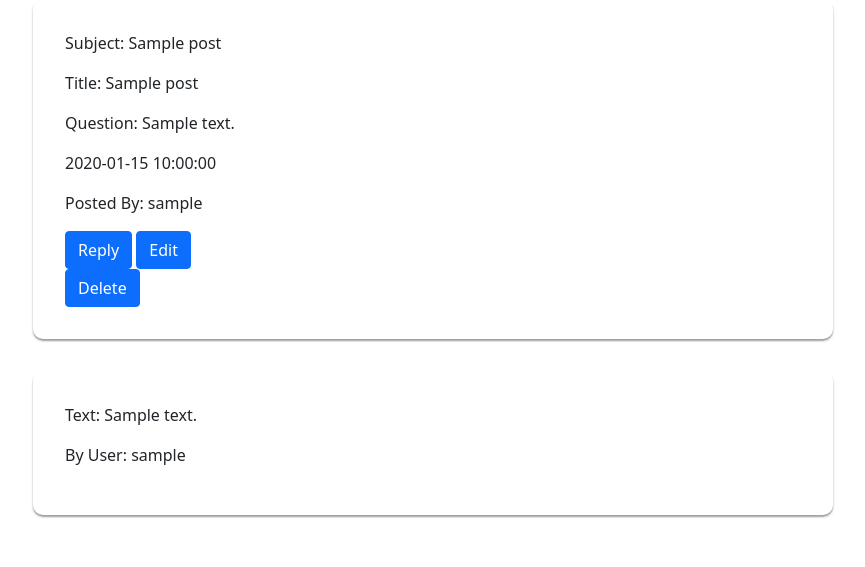
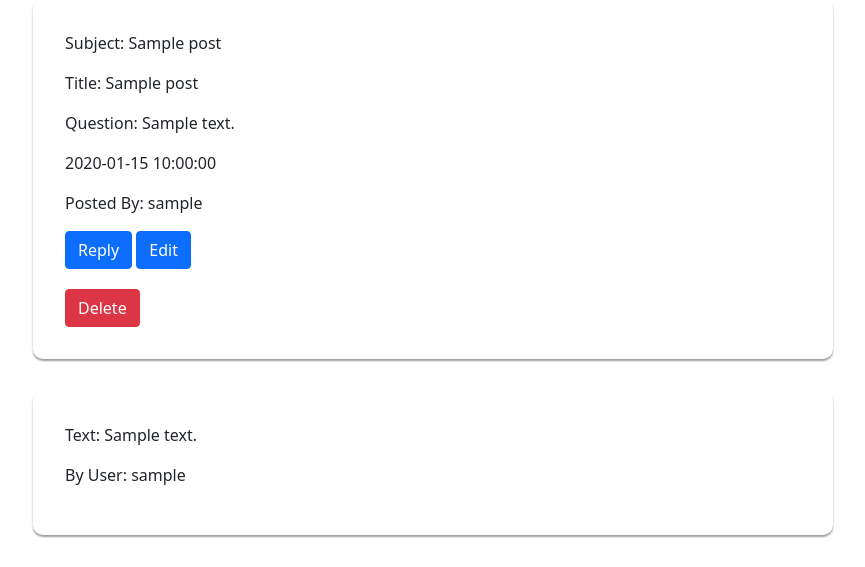
Before and after one commit to Cngo2019/ITSC_3155_Project, a Flask app: page /post/1 in a window 1280 px wide. Shown: the part 89-656 px from the top of the page, without its empty margins (127-992 px from the left). Run offline with Flask 2, Linux system fonts and the light colour scheme; the visitor is signed in with stand-in values (Sample User, id 1); tables that the repository leaves empty hold one stand-in row (values such as "Sample post").

Commit message:
fixing some layouts

```diff
--- a/app.py
+++ b/app.py
@@ -238,4 +238,4 @@ def add_reply(post_id):
 
     db.session.add(new_reply)
     db.session.commit()
-    return redirect("/view_all")
+    return redirect(f"/post/{post_id}")
--- a/templates/create.html
+++ b/templates/create.html
@@ -38,11 +38,10 @@
         <p>Get instant feedback</p>
 
         <select class="form-select form-select-sm" aria-label=".form-select-sm example" name="post_subject">
-            <option id="subject" selected>Subject</option>
+            <option id="subject" selected>Other</option>
             <option value="Math">Math</option>
             <option value="English">English</option>
             <option value="Science">Science</option>
-            <option value="Other">Other</option>
         </select>
         <div class="mt-3">
             <label for="exampleFormControlTextarea1">Title</label>
--- a/templates/edit_post_form.html
+++ b/templates/edit_post_form.html
@@ -32,7 +32,7 @@
 
 
         <select class="form-select form-select-sm" aria-label=".form-select-sm example" name = "post_subject">
-            <option selected>Subject</option>
+            <option selected>{{post.subject_tag}}</option>
             <option value="Math">Math</option>
             <option value="English">English</option>
             <option value="Science">Science</option>
--- a/templates/post_current_session.html
+++ b/templates/post_current_session.html
@@ -39,8 +39,8 @@
     <button onclick="location.href='/post/{{ post.post_id }}/edit';" class="btn btn-primary">Edit</button>
 
 
-    <form action="/post/{{ post.post_id }}/delete" method="post">
-        <button class="btn btn-primary">Delete</button>
+    <form action="/post/{{ post.post_id }}/delete" method="post" style="margin-top:20px;">
+        <button class="btn btn-danger">Delete</button>
     </form>
 </div>
 
```
